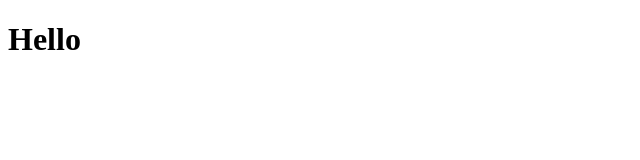
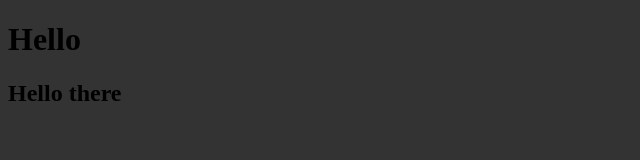
Before and after one commit to miksiu120/test2137, a plain HTML site: page index.html in a window 1280 px wide. Shown: the whole page, without its empty margins (0-640 px from the left). Drawn offline with Linux system fonts and the light colour scheme.

Commit message:
add bgc to body and h2

```diff
--- a/index.html
+++ b/index.html
@@ -9,5 +9,6 @@
 </head>
 <body>
     <h1>Hello</h1>
+    <h2>Hello there</h2>
 </body>
 </html>
--- a/style.css
+++ b/style.css
@@ -0,0 +1,3 @@
+body{
+    background-color: #333;
+}
```
